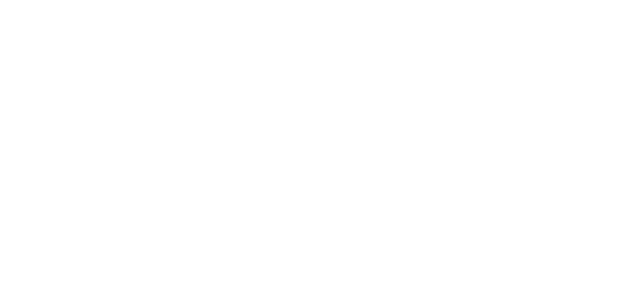
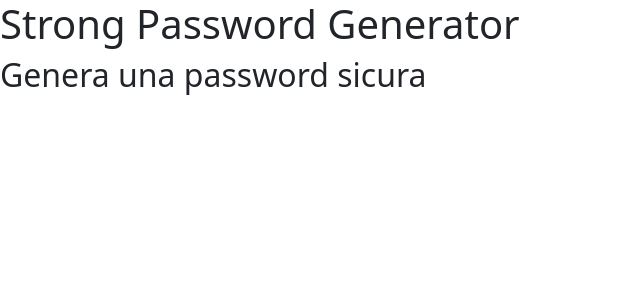
Before and after one commit to Valee8/php-strong-password-generator, a PHP site: page / in a window 1280 px wide. Before the commit the part shown is empty. Shown: the top 300 px of the page, without its empty margins (0-640 px from the left). Run offline with PHP 8.4, Linux system fonts and the light colour scheme.

Commit message:
aggiungo titoli h1 e h2

```diff
--- a/index.php
+++ b/index.php
@@ -10,5 +10,13 @@
 </head>
 <body>
 
+    <h1>
+        Strong Password Generator
+    </h1>
+
+    <h2>
+        Genera una password sicura
+    </h2>
+
 </body>
 </html>
```
